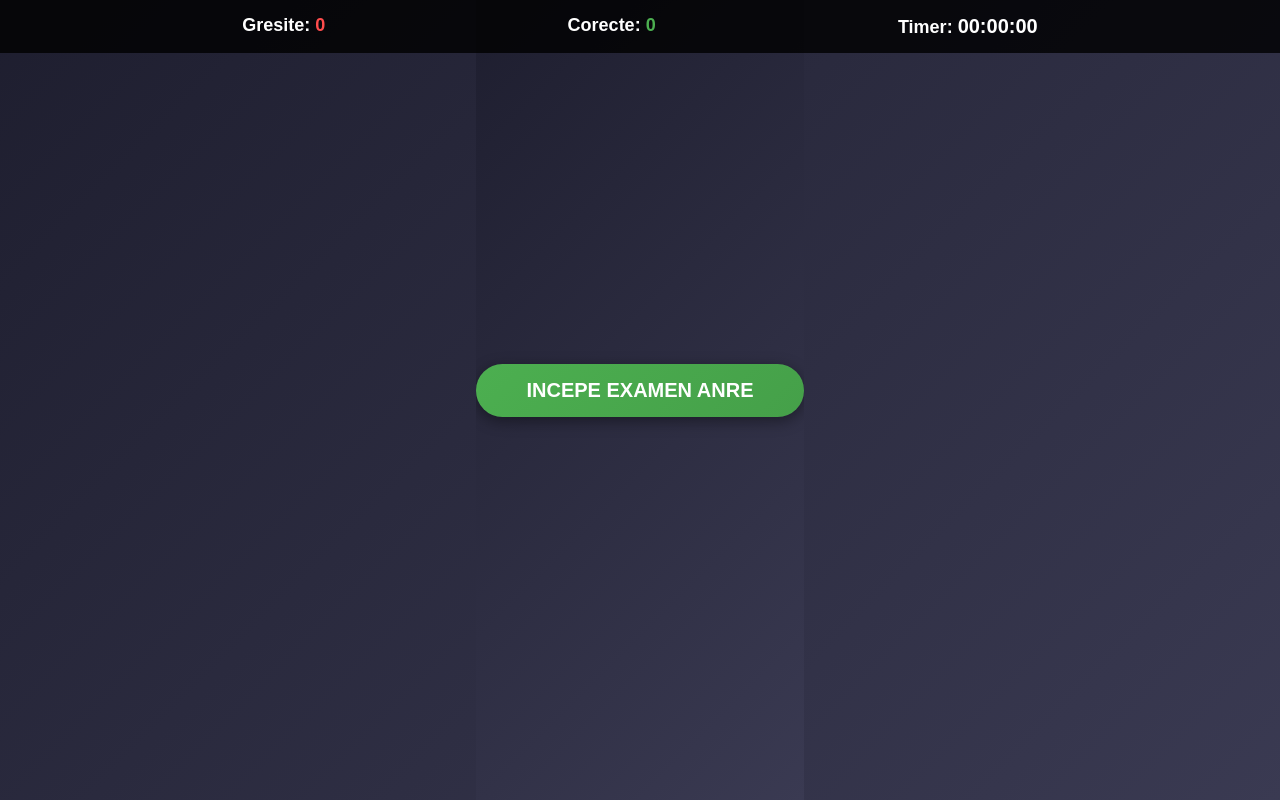
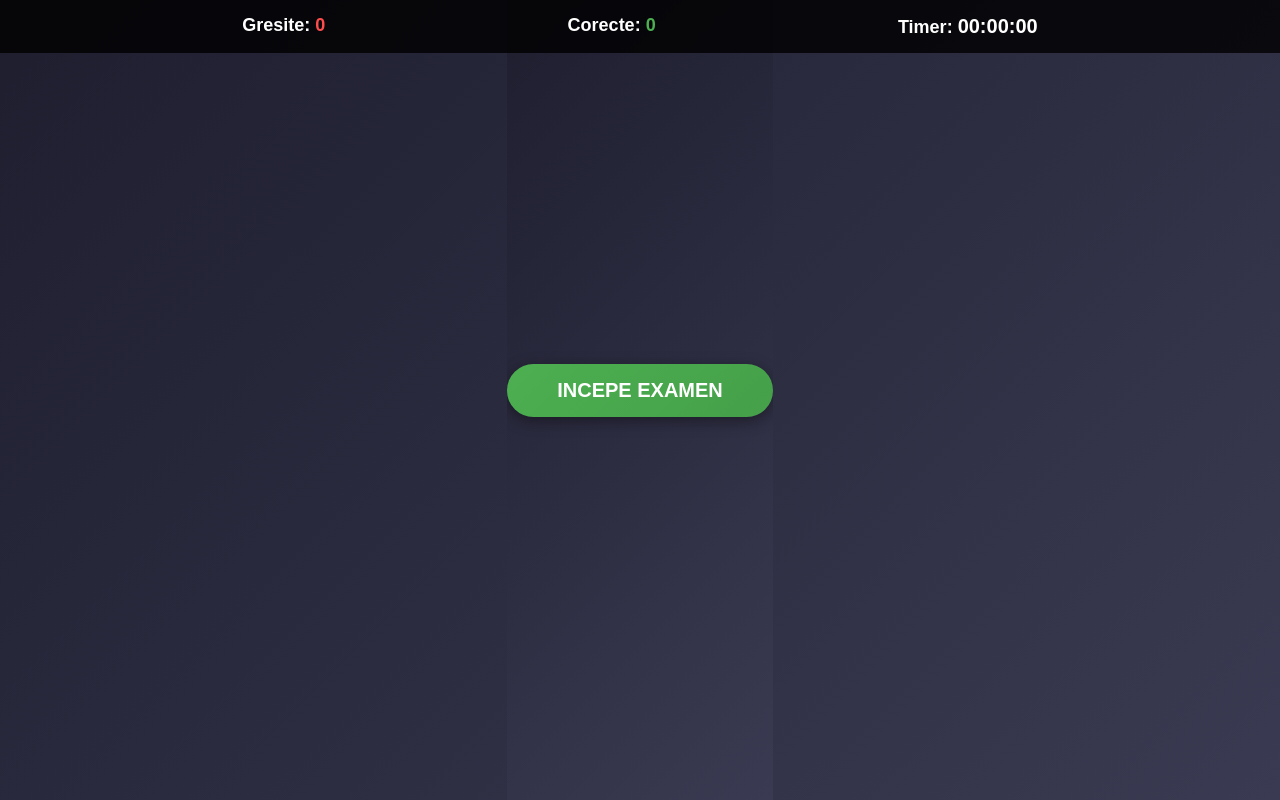
Before and after one commit to SilaghiArcadis/ANRE, a plain HTML site: page index.html in a window 1280 px wide. Drawn offline with Linux system fonts and the light colour scheme.

Commit message:
changing starting button

```diff
--- a/index.html
+++ b/index.html
@@ -14,7 +14,7 @@
     </div>
 
     <div class="container">
-        <button id="start-btn">Incepe examen ANRE</button>
+        <button id="start-btn">Incepe examen </button>
         <div id="question-container" class="hidden">
             <div id="question"></div>
             <div id="image-container"></div>
```
